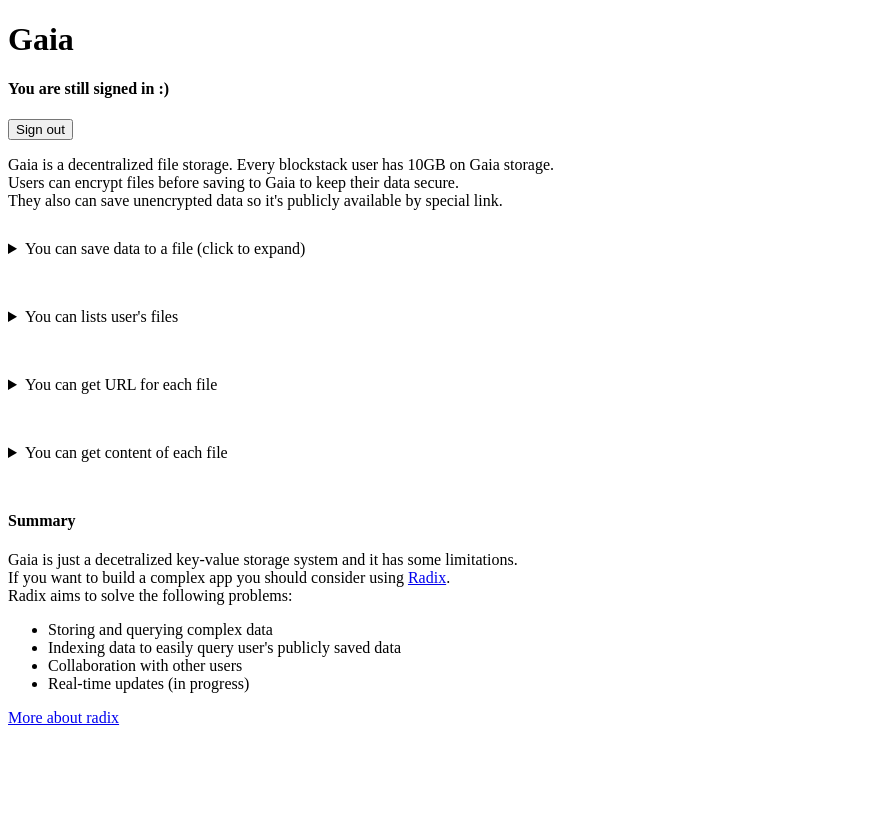
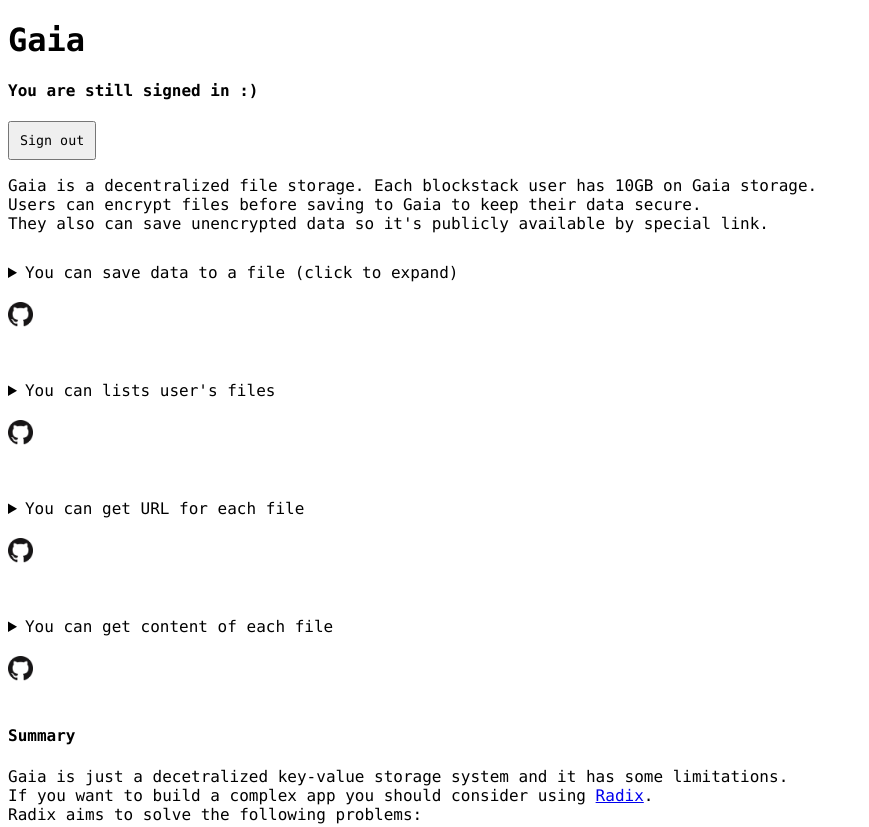
Before and after one commit to hatskier/blockstack-pure-js-app-example, a plain HTML site: page gaia.html in a window 1280 px wide. Shown: the top 827 px of the page, without its empty margins (0-869 px from the left). Before the commit the page ends 800 px from the top, so only its background shows below. Drawn offline with Linux system fonts and the light colour scheme; a script that the page names is missing.

Commit message:
styles updated, README updated, GH links added

```diff
--- a/css/style.css
+++ b/css/style.css
@@ -9,5 +9,20 @@
 }
 
 summary {
-  margin-bottom: 20px;
+  margin-bottom: 10px;
 }
+
+* {
+  font-family: Consolas, Menlo, Monaco, Lucida Console, Liberation Mono, DejaVu Sans Mono, Bitstream Vera Sans Mono, Courier New, monospace, serif;
+}
+
+button {
+  padding: 10px;
+}
+
+img.gh-img {
+  position: relative;
+  top: -20px;
+  width: 25px;
+  /* margin: 10px; */
+}
--- a/gaia.html
+++ b/gaia.html
@@ -18,7 +18,7 @@
   </button>
 
   <p>
-    Gaia is a decentralized file storage. Every blockstack user has 10GB on Gaia storage. <br />
+    Gaia is a decentralized file storage. Each blockstack user has 10GB on Gaia storage. <br />
     Users can encrypt files before saving to Gaia to keep their data secure. <br />
     They also can save unencrypted data so it's publicly available by special link.
   </p>
@@ -51,16 +51,25 @@
       </form>
     </details>
 
+    <a target="_blank" href="https://github.com/hatskier/blockstack-pure-js-app-example/blob/master/js/gaia.js#L3">
+      <img class="gh-img" src="img/gh-icon.png" />
+    </a>
+
     <details>
       <summary>
         You can lists user's files
       </summary>
+
       <button onclick="listGaiaFiles()">
         List files
       </button>
 
       <pre id="files-list"></pre>
     </details>
+
+    <a target="_blank" href="https://github.com/hatskier/blockstack-pure-js-app-example/blob/master/js/gaia.js#L17">
+      <img class="gh-img" src="img/gh-icon.png" />
+    </a>
 
     <details>
       <summary>
@@ -73,6 +82,9 @@
 
       <pre id="files-list-with-urls"></pre>
     </details>
+    <a target="_blank" href="https://github.com/hatskier/blockstack-pure-js-app-example/blob/master/js/gaia.js#L30">
+      <img class="gh-img" src="img/gh-icon.png" />
+    </a>
 
     <details>
       <summary>
@@ -100,6 +112,10 @@
       <pre id="file-content"></pre>
     </details>
 
+    <a target="_blank" href="https://github.com/hatskier/blockstack-pure-js-app-example/blob/master/js/gaia.js#L51">
+      <img class="gh-img" src="img/gh-icon.png" />
+    </a>
+
   </div>
 
 
--- a/js/blockstack-setup.js
+++ b/js/blockstack-setup.js
@@ -9,3 +9,8 @@
 var userSession = new blockstack.UserSession({
   appConfig,
 });
+
+function signOut() {
+  // We pass url to redirect after signing out
+  blockstack.signUserOut('index.html');
+}
--- a/js/signedin.js
+++ b/js/signedin.js
@@ -1,11 +1,6 @@
 // We assume that user is signed in in this file
 
 var userData = {};
-
-function signOut() {
-  // We pass url to redirect after signing out
-  blockstack.signUserOut('index.html');
-}
 
 window.addEventListener('load', (event) => {
   if (!userSession.isUserSignedIn()) {
```
Also changed, not shown: index.html (+4 -0 lines), img/gh-icon.png (added), 2 other files.
